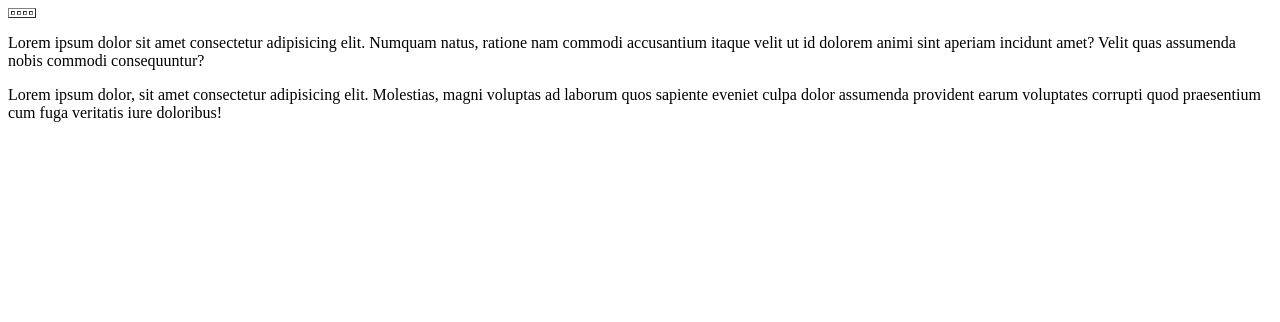
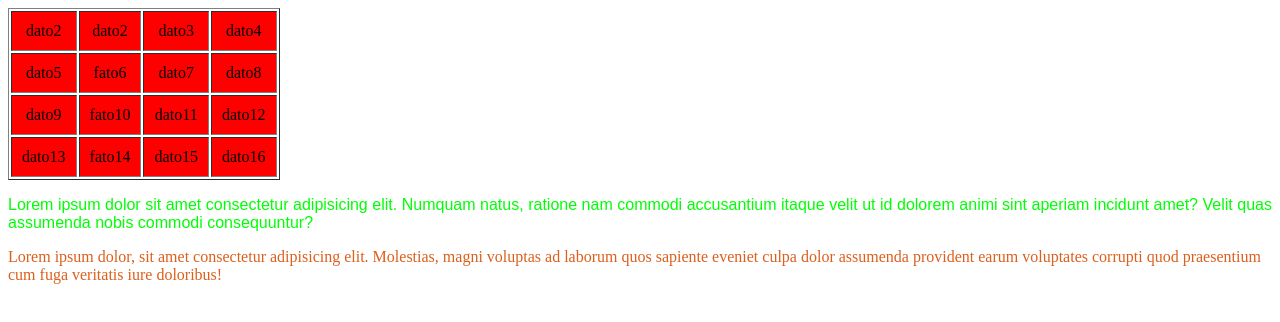
Before and after one commit to andres2r917/proyectosoftaware2, a plain HTML site: page index.html in a window 1280 px wide. Drawn offline with Linux system fonts and the light colour scheme.

Commit message:
index tabla, estilos

```diff
--- a/index.html
+++ b/index.html
@@ -3,18 +3,53 @@
 <head>
     <meta charset="UTF-8">
     <meta name="viewport" content="width=device-width, initial-scale=1.0">
-    <title>Document</title>
+   <style>
+    td{
+background-color: rgb(255, 0, 0);
+padding: 10px;
+
+text-align: center;
+    }
+.parrafo{
+font-family: Arial, Helvetica, sans-serif;
+text-align: justify;
+color: rgb(0, 255, 4);
+}
+
+
+
+
+   </style>
+    <title>table</title>
+
 </head>
 <body>
+
     <table border="1">
         <tr>
-            <td></td>
-            <td></td>
-            <td></td>
-            <td></td>
+            <td>dato2</td>
+            <td>dato2</td>
+            <td>dato3</td>
+            <td>dato4</td>
+        <tr>
+            <td>dato5</td>
+            <td>fato6</td>
+            <td>dato7</td>
+            <td>dato8</td>
+        </tr>
+            <td>dato9</td>
+            <td>fato10</td>
+            <td>dato11</td>
+            <td>dato12</td>
+            <tr>
+            <td>dato13</td>
+            <td>fato14</td>
+            <td>dato15</td>
+            <td>dato16</td>
+            </tr>
         </tr>
     </table>
-    <p>Lorem ipsum dolor sit amet consectetur adipisicing elit. Numquam natus, ratione nam commodi accusantium itaque velit ut id dolorem animi sint aperiam incidunt amet? Velit quas assumenda nobis commodi consequuntur?</p>
-    <p>Lorem ipsum dolor, sit amet consectetur adipisicing elit. Molestias, magni voluptas ad laborum quos sapiente eveniet culpa dolor assumenda provident earum voluptates corrupti quod praesentium cum fuga veritatis iure doloribus!</p>
+    <p class="parrafo">Lorem ipsum dolor sit amet consectetur adipisicing elit. Numquam natus, ratione nam commodi accusantium itaque velit ut id dolorem animi sint aperiam incidunt amet? Velit quas assumenda nobis commodi consequuntur?</p>
+    <p style="color: rgb(220, 95, 28);" style="width: 16px;" >Lorem ipsum dolor, sit amet consectetur adipisicing elit. Molestias, magni voluptas ad laborum quos sapiente eveniet culpa dolor assumenda provident earum voluptates corrupti quod praesentium cum fuga veritatis iure doloribus!</p>
 </body>
 </html>
```
